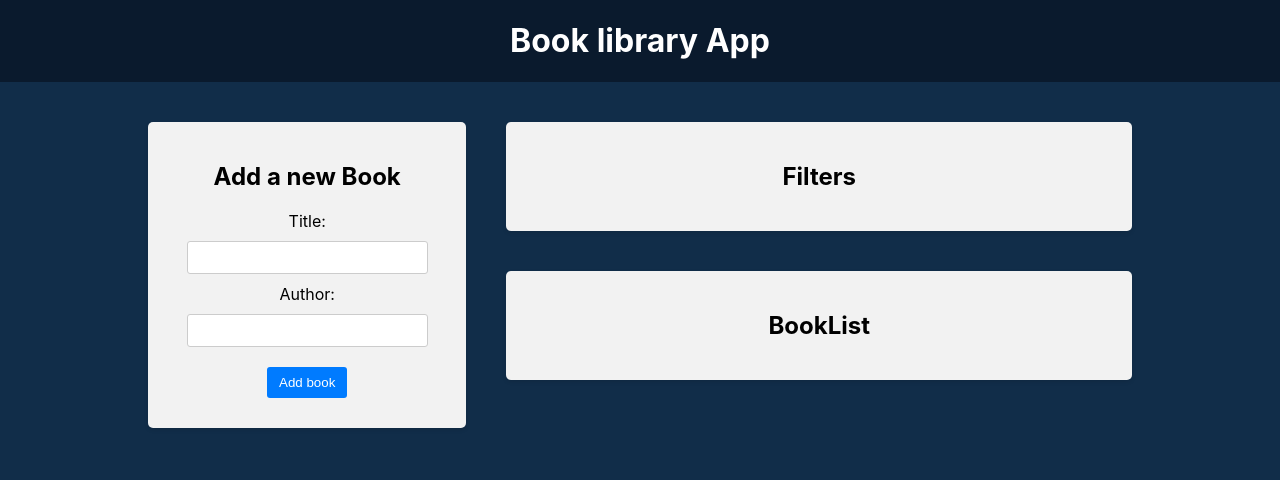
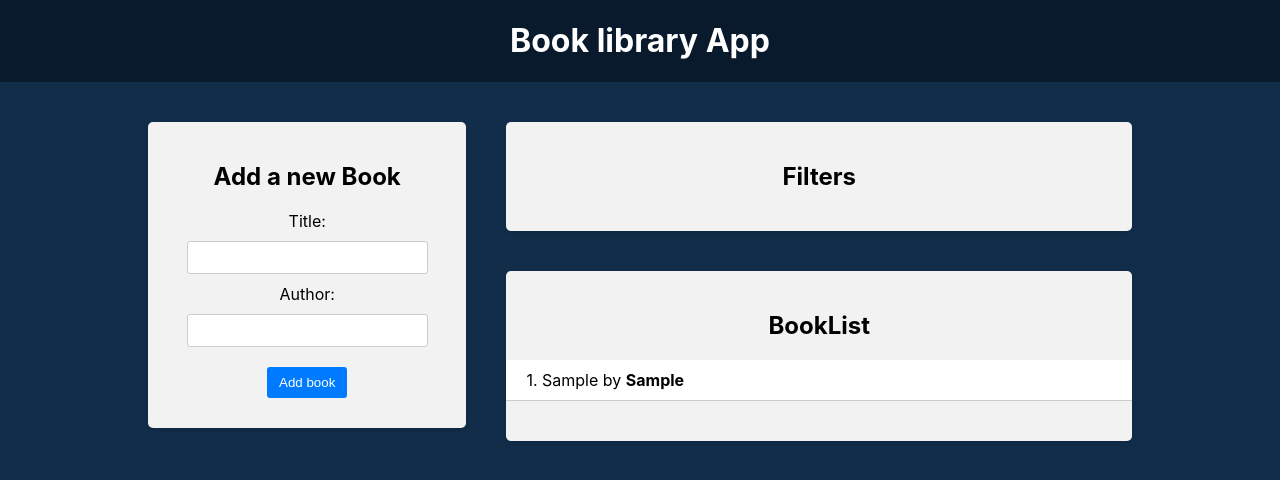
Before and after one commit to VladimirRogalev/30-react-redux, a React (Create React App) app in the folder frontend/: page / in a window 1280 px wide. Both pictures are taken after typing "Sample", "Sample" into the empty fields and a click on the button "Add book". Shown: the top 480 px of the page. Built offline with nearby package versions, Linux system fonts and the light colour scheme.

Commit message:
Initialize Redux, add and display books

```diff
--- a/frontend/src/components/BookList/BookList.js
+++ b/frontend/src/components/BookList/BookList.js
@@ -1,9 +1,24 @@
 import './BookList.css';
+import { useSelector } from 'react-redux';
 
 const BookList = () => {
+  const books = useSelector((state) => state.books);
   return (
     <div className="app-block book-list">
       <h2>BookList</h2>
+      {books.length === 0 ? (
+        <p> No books available</p>
+      ) : (
+        <ul>
+          {books.map((book, i) => (
+            <li key={i}>
+              <div className="book-info">
+                {++i}. {book.title} by <strong>{book.author} </strong>
+              </div>
+            </li>
+          ))}
+        </ul>
+      )}
     </div>
   );
 };
```
